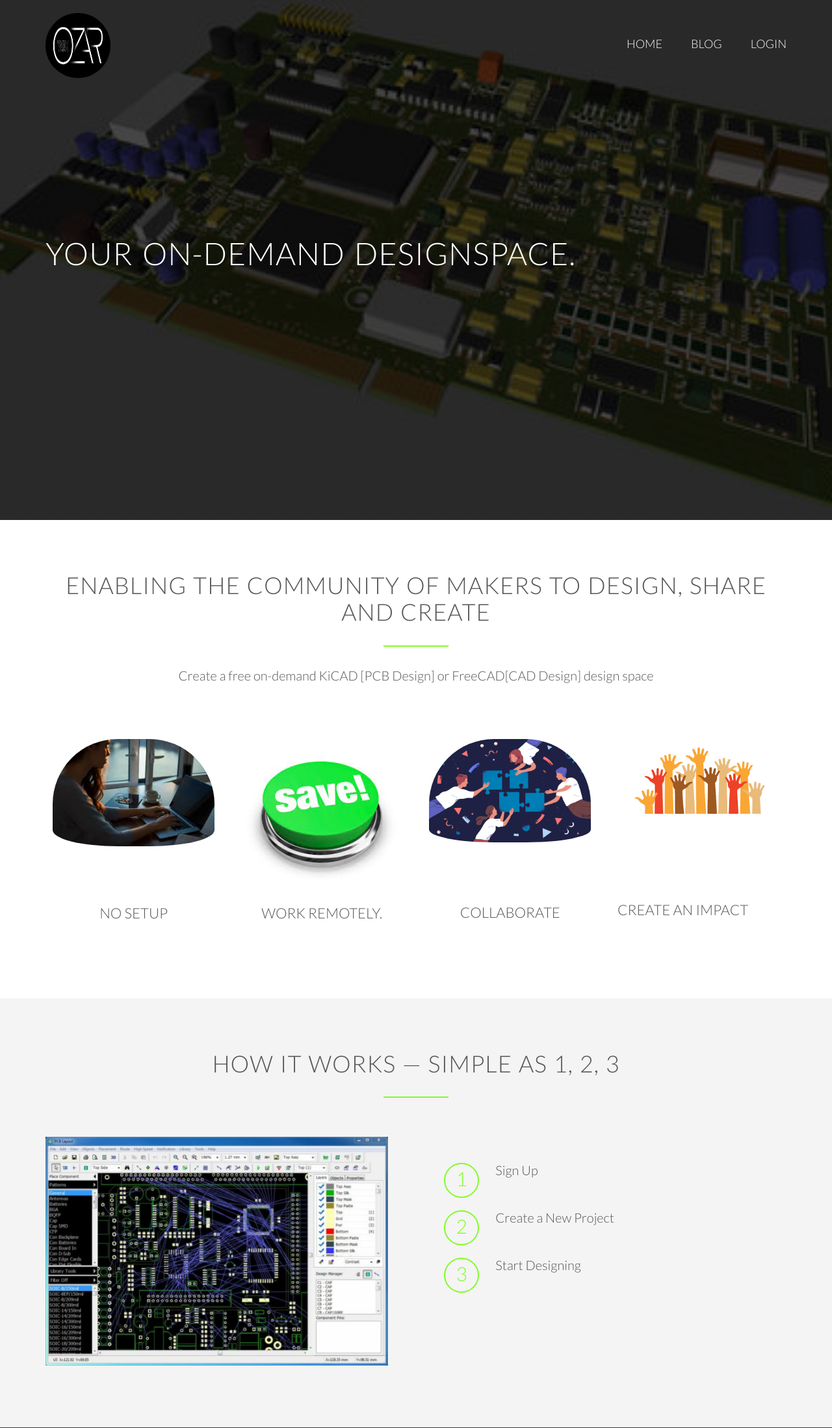
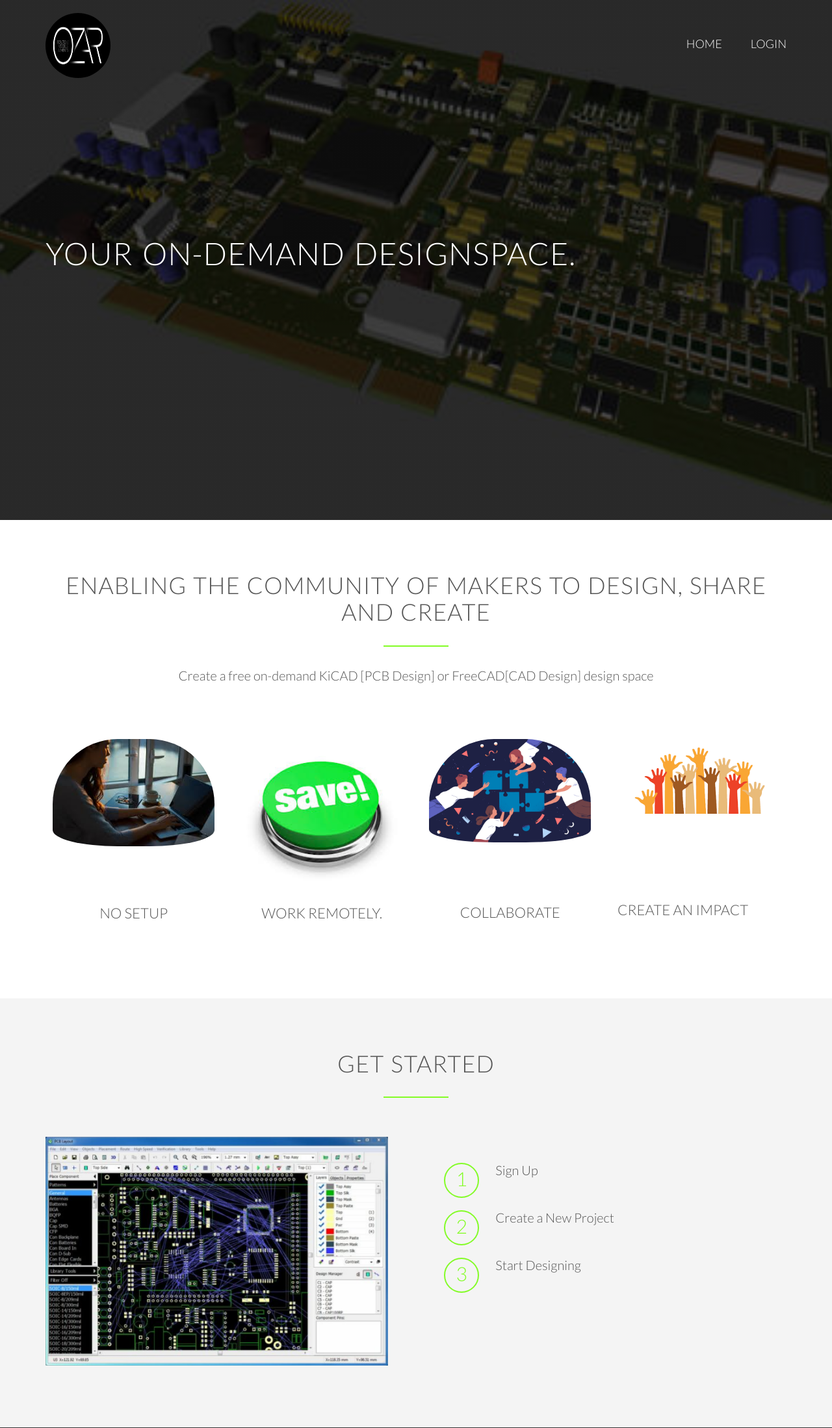
Before and after one commit to syashfr/ozar, a Django app: page / in a window 1280 px wide. Shown: the top 2197 px of the page at 65% size. Run offline with Django 3.2, Linux system fonts and the light colour scheme; some libraries are stand-ins or nearby versions; some web fonts are replaced.

Commit message:
removed extras

```diff
--- a/templates/base.html
+++ b/templates/base.html
@@ -32,7 +32,6 @@
                 <img src="{% static 'resources/img/logo.jpg' %}" alt="Omnifood logo" class="logo">
                 <ul class="main-nav js--main-nav">
                     <li><a href="">Home</a></li>
-                    <li><a href="">Blog</a></li>
                     <li><a href="http://127.0.0.1:8000/login/">Login</a></li>
                 </ul>
                 <a class="mobile-nav-icon js--nav-icon"><i class="ion-navicon-round"></i></a>
@@ -77,7 +76,7 @@
     </section>
     <section class="section-steps" id="works">
         <div class="row">
-            <h2>How it works &mdash; Simple as 1, 2, 3</h2>
+            <h2>Get Started</h2>
         </div>
         <div class="row">
             <div class="col span-1-of-2 steps-box">
```
Also changed, not shown: db.sqlite3.
